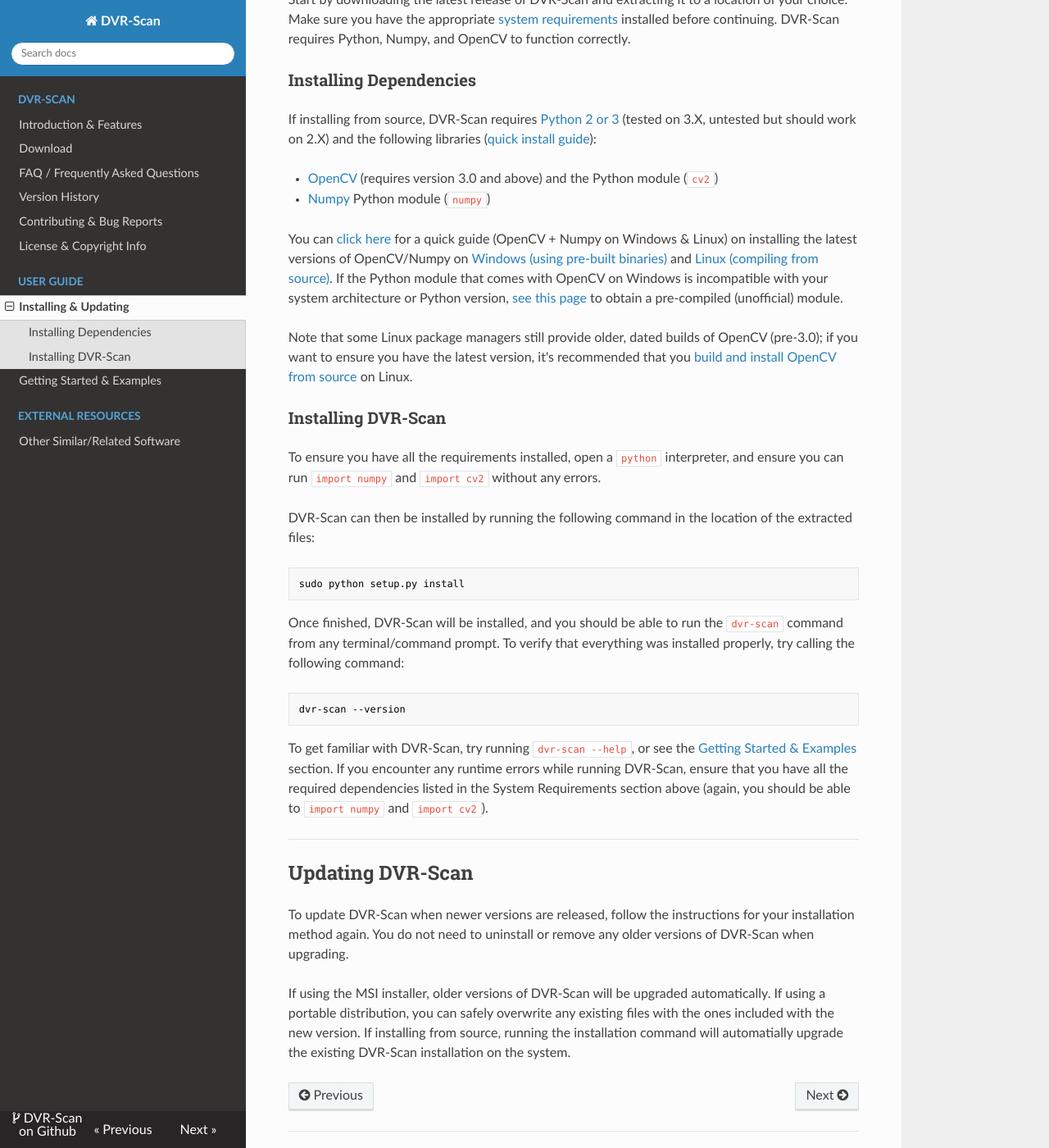
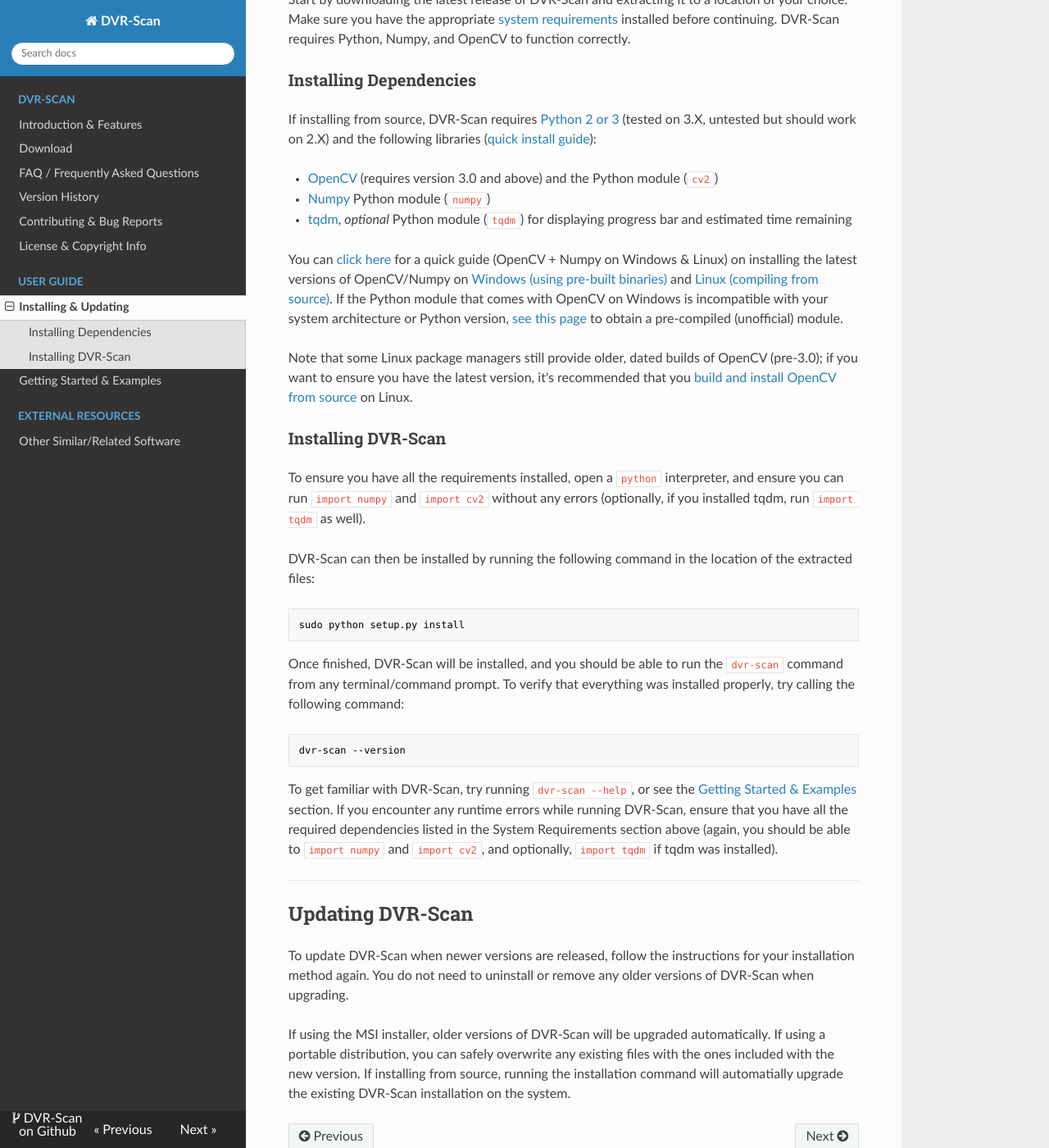
Before and after one commit to Breakthrough/DVR-Scan, an MkDocs documentation site: the page built from docs/guide/installing.md, in a window 1280 px wide and 1400 px high, scrolled down 339 px. Shown: the whole window at 82% size. Built offline with MkDocs 1.6.1, drawn with Linux system fonts in a browser that asks for light colours; nearby versions of some CDN libraries; old or Windows-style settings are respelled for this version of MkDocs.

Commit message:
Update changelog, install guide, and add new -df CLI argument.

````diff
--- a/docs/guide/installing.md
+++ b/docs/guide/installing.md
@@ -14,6 +14,7 @@
 
  - [OpenCV](http://opencv.org/) (requires version 3.0 and above) and the Python module (`cv2`)
  - [Numpy](http://sourceforge.net/projects/numpy/) Python module (`numpy`)
+ - [tqdm](https://pypi.python.org/pypi/tqdm), *optional* Python module (`tqdm`) for displaying progress bar and estimated time remaining
 
 You can [click here](http://breakthrough.github.io/Installing-OpenCV/) for a quick guide (OpenCV + Numpy on Windows & Linux) on installing the latest versions of OpenCV/Numpy on [Windows (using pre-built binaries)](http://breakthrough.github.io/Installing-OpenCV/#installing-on-windows-pre-built-binaries) and [Linux (compiling from source)](http://breakthrough.github.io/Installing-OpenCV/#installing-on-linux-compiling-from-source).  If the Python module that comes with OpenCV on Windows is incompatible with your system architecture or Python version, [see this page](http://www.lfd.uci.edu/~gohlke/pythonlibs/#opencv) to obtain a pre-compiled (unofficial) module.
 
@@ -21,7 +22,7 @@
 
 ### Installing DVR-Scan
 
-To ensure you have all the requirements installed, open a `python` interpreter, and ensure you can run `import numpy` and `import cv2` without any errors.
+To ensure you have all the requirements installed, open a `python` interpreter, and ensure you can run `import numpy` and `import cv2` without any errors (optionally, if you installed tqdm, run `import tqdm` as well).
 
 DVR-Scan can then be installed by running the following command in the location of the extracted files:
 
@@ -35,7 +36,7 @@
 dvr-scan --version
 ```
 
-To get familiar with DVR-Scan, try running `dvr-scan --help`, or see the [Getting Started & Examples](guide/examples.md) section.  If you encounter any runtime errors while running DVR-Scan, ensure that you have all the required dependencies listed in the System Requirements section above (again, you should be able to `import numpy` and `import cv2`).
+To get familiar with DVR-Scan, try running `dvr-scan --help`, or see the [Getting Started & Examples](guide/examples.md) section.  If you encounter any runtime errors while running DVR-Scan, ensure that you have all the required dependencies listed in the System Requirements section above (again, you should be able to `import numpy` and `import cv2`, and optionally, `import tqdm` if tqdm was installed).
 
 
 ------------------------------------------------
````
Also changed, not shown: docs/changelog.md (+42 -3 lines), 2 other files.
